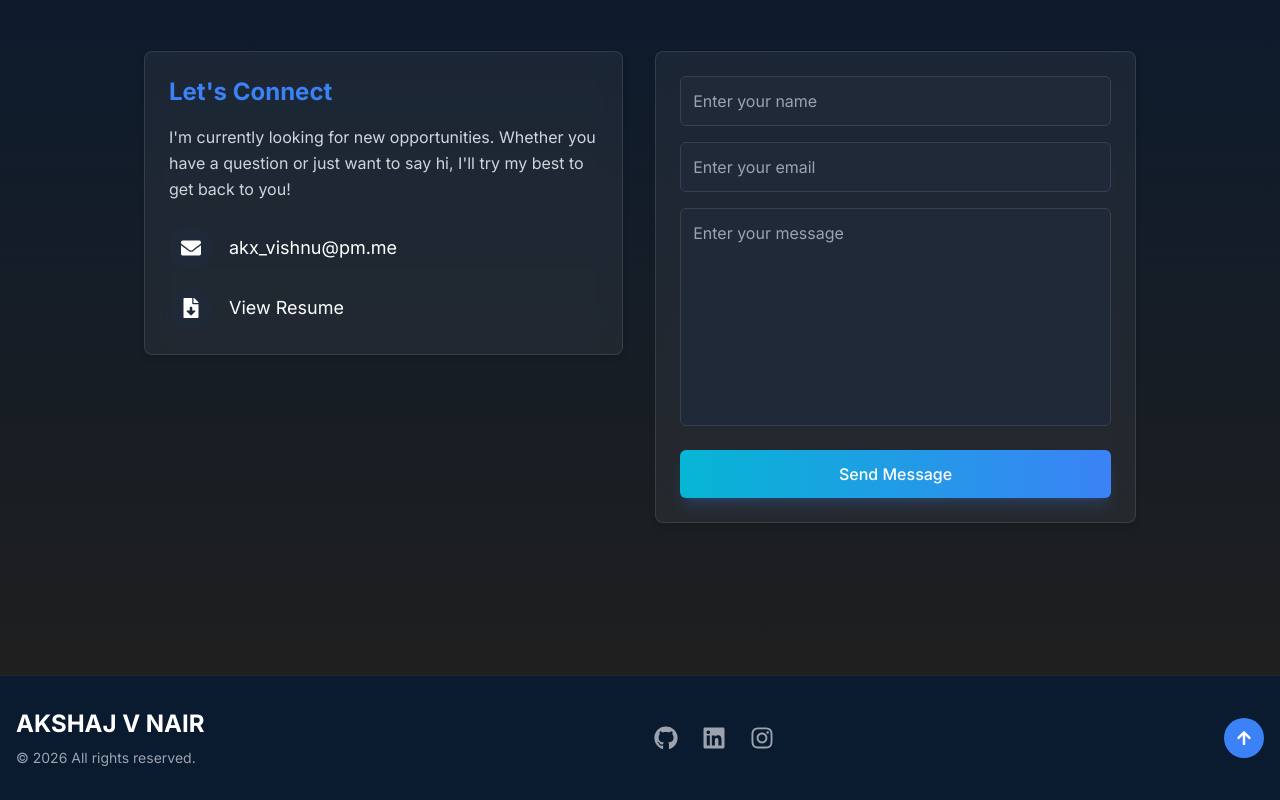
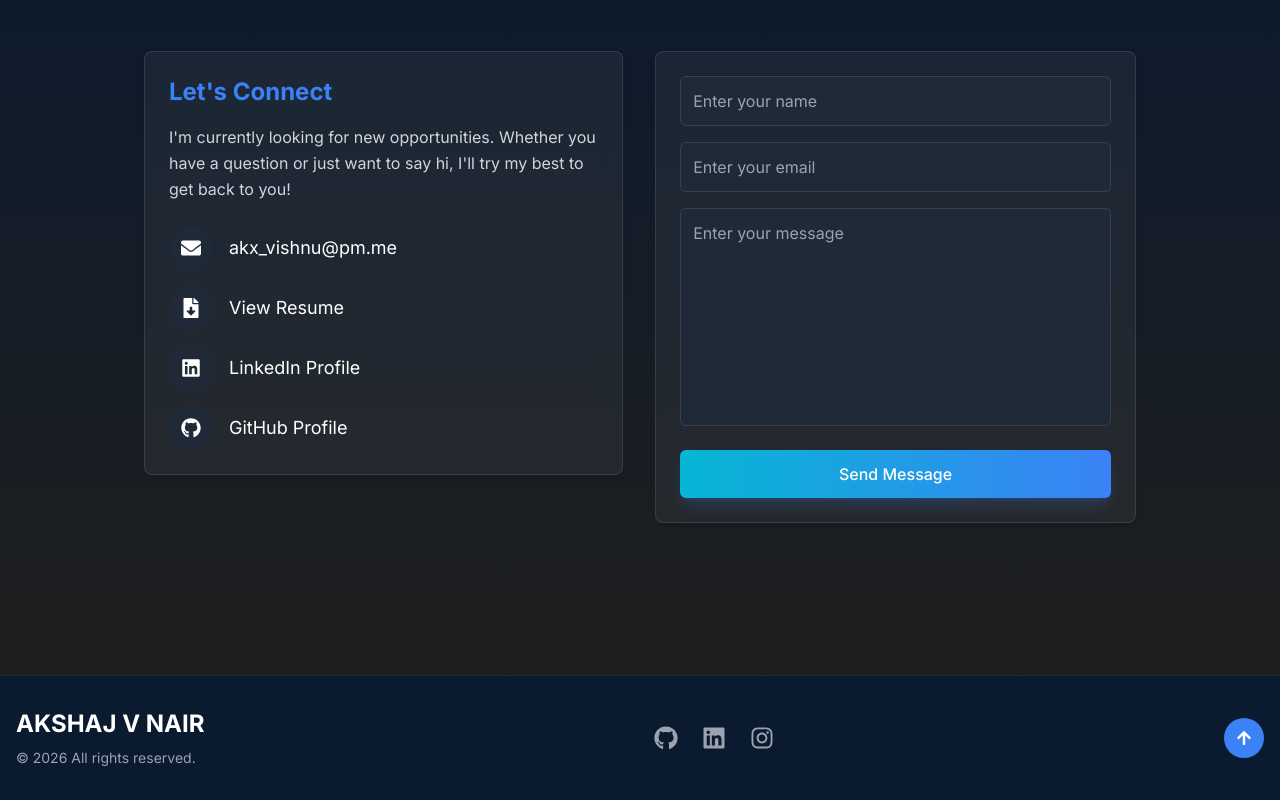
Before and after one commit to akx-vishnu/personal-portfolio, a React (Vite) app: page / in a window 1280 px wide. Shown: the part 5124-5924 px from the top of the page. Built offline with nearby package versions, Linux system fonts and the light colour scheme.

Commit message:
feat: Added contact details, and external links.

```diff
--- a/src/components/Contact.jsx
+++ b/src/components/Contact.jsx
@@ -1,6 +1,6 @@
 import React, { useState } from 'react';
 import { motion } from 'framer-motion';
-import { FaEnvelope, FaFileDownload } from 'react-icons/fa';
+import { FaEnvelope, FaFileDownload, FaLinkedin, FaGithub } from 'react-icons/fa';
 
 const Contact = () => {
     // ⚠️ REPLACE THIS WITH YOUR GOOGLE APPS SCRIPT WEB APP URL
@@ -78,6 +78,20 @@ const Contact = () => {
                                     </div>
                                     <span className="text-lg">View Resume</span>
                                 </a>
+
+                                <a href="https://in.linkedin.com/in/akx-vishnu" target="_blank" rel="noopener noreferrer" className="flex items-center gap-4 hover:text-accent duration-300 group">
+                                    <div className="bg-gray-800 p-3 rounded-full group-hover:bg-accent/20 transition-colors">
+                                        <FaLinkedin size={20} />
+                                    </div>
+                                    <span className="text-lg">LinkedIn Profile</span>
+                                </a>
+
+                                <a href="https://github.com/akx-vishnu" target="_blank" rel="noopener noreferrer" className="flex items-center gap-4 hover:text-accent duration-300 group">
+                                    <div className="bg-gray-800 p-3 rounded-full group-hover:bg-accent/20 transition-colors">
+                                        <FaGithub size={20} />
+                                    </div>
+                                    <span className="text-lg">GitHub Profile</span>
+                                </a>
                             </div>
                         </div>
                     </div>
@@ -127,8 +141,8 @@ const Contact = () => {
                         </form>
                     </div>
                 </motion.div>
-            </div>
-        </div>
+            </div >
+        </div >
     );
 };
 
```
